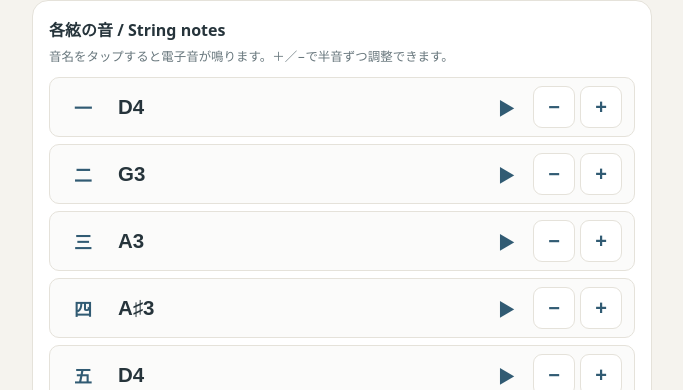
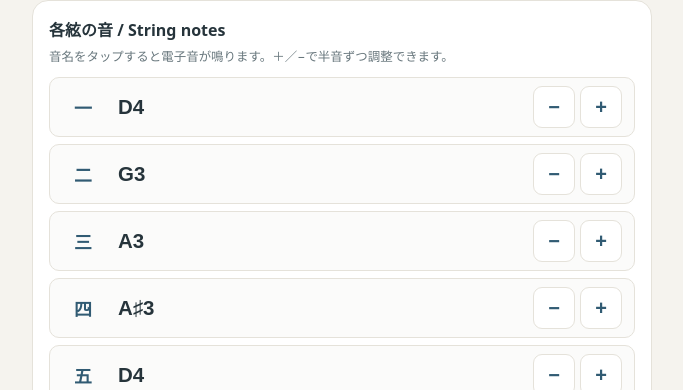
Before and after one commit to spike306a/koto-tuning, a plain HTML site: page index.html in a window 1280 px wide. Shown: the part 410-800 px from the top of the page, without its empty margins (298-981 px from the left). Drawn offline with Linux system fonts and the light colour scheme.

Commit message:
Add files via upload

```diff
--- a/index.html
+++ b/index.html
@@ -107,7 +107,6 @@
     background: transparent; color: var(--ink); text-align: left; cursor: pointer;
   }
   .note-name { display: block; font-size: 1.28rem; font-weight: 700; line-height: 1.2; }
-  .play-icon { color: var(--accent); font-size: 1.15rem; padding: 6px; }
   .adjust { display: flex; gap: 5px; align-items: center; }
   .adjust button {
     width: 42px; height: 42px; padding: 0; border: 1px solid var(--line);
@@ -273,10 +272,6 @@
         playTone(midiToFrequency(currentMidi(index)));
       });
 
-      const icon = document.createElement("span");
-      icon.className = "play-icon";
-      icon.textContent = "▶";
-
       const adjust = document.createElement("div");
       adjust.className = "adjust";
 
@@ -299,7 +294,7 @@
       });
 
       adjust.append(down, up);
-      card.append(number, playButton, icon, adjust);
+      card.append(number, playButton, adjust);
       stringsContainer.append(card);
     });
     updateSettingHighlights();
```
